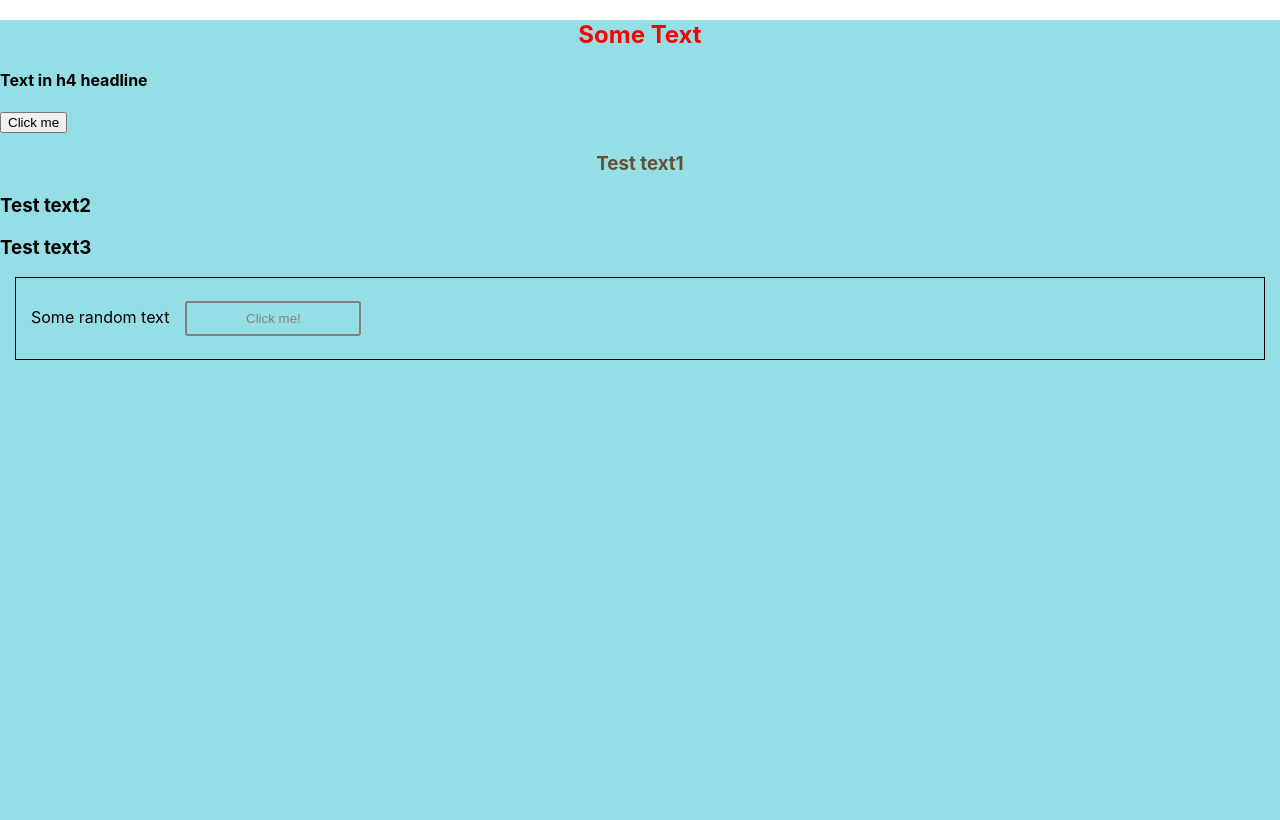
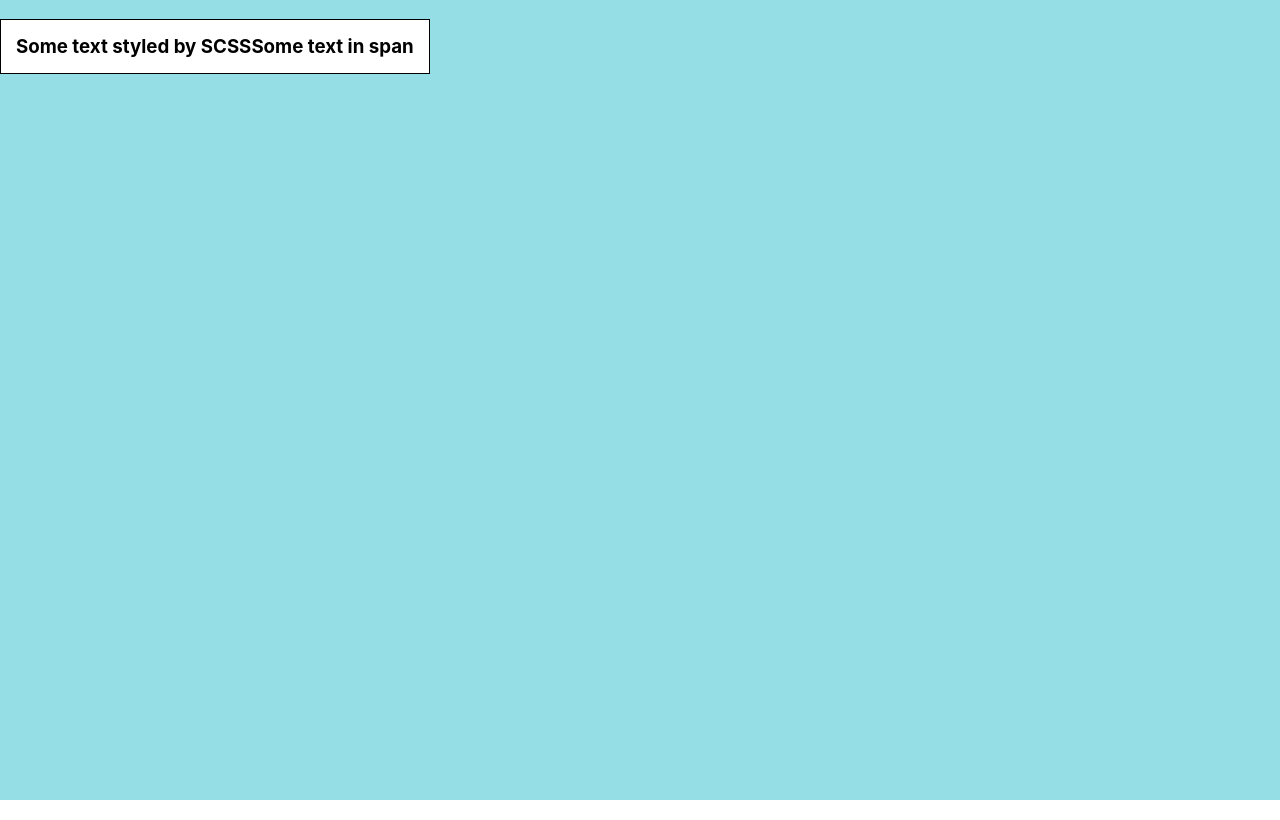
Before and after one commit to Saoa35/sixs-react-lesson, a React (Create React App) app: page / in a window 1280 px wide. Built offline with nearby package versions, Linux system fonts and the light colour scheme.

Commit message:
+ h3 @ span

```diff
--- a/src/Component/App/App.js
+++ b/src/Component/App/App.js
@@ -26,7 +26,17 @@ class App extends React.Component {
 
     return (
       <div className={styles.App}>
-        <h2 style={inlineStyles}>Some Text</h2>
+
+        <h3 className='class1'>
+          Some text styled by SCSS
+
+          <span>
+            Some text in span
+          </span>
+
+        </h3>
+
+        {/* <h2 style={inlineStyles}>Some Text</h2>
 
         <h4 className={clsx(
           'h3-test',
@@ -47,7 +57,7 @@ class App extends React.Component {
         <Triel/>
 
         <StylesCompExamples/>
-
+         */}
       </div>
     );
   }
```
